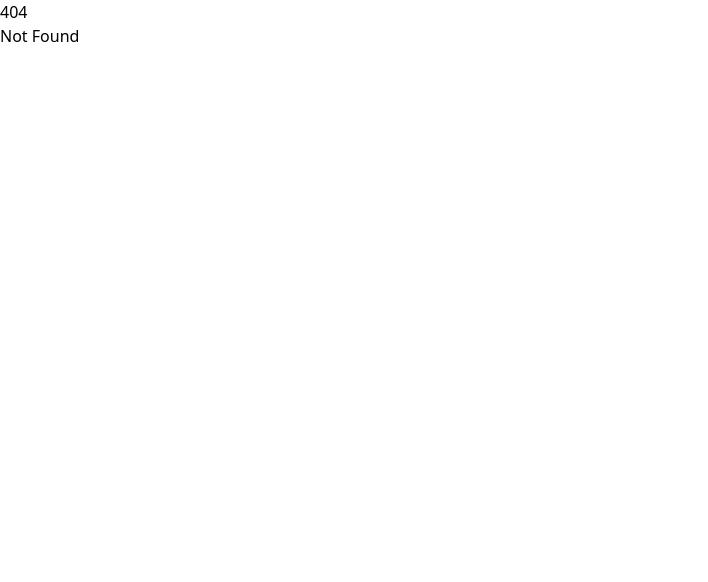
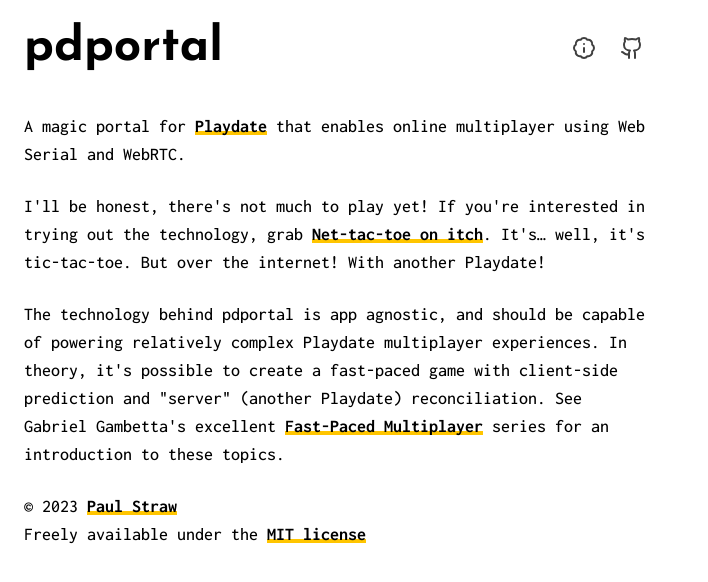
Before and after one commit to strawdynamics/pdportal, a SvelteKit app: page /about in a window 1280 px wide. Before the commit this address had no page. Shown: the top 582 px of the page, without its empty margins (0-708 px from the left). Built offline with nearby package versions, Linux system fonts and the light colour scheme.

Commit message:
Set up basic reusable components, style

```diff
--- /dev/null
+++ b/src/lib/components/appHeader/AppHeader.svelte
@@ -0,0 +1,29 @@
+<script lang="ts">
+	import { BadgeInfo, Github } from 'lucide-svelte'
+
+	import HeaderLink from './HeaderLink.svelte'
+	import Heading, { HeadingLevel } from '../text/Heading.svelte'
+</script>
+
+<header class="flex flex-row items-center justify-between">
+	<Heading level={HeadingLevel.H1}>
+		<a href="/">pdportal</a>
+	</Heading>
+
+	<nav>
+		<ul class="flex gap-4 text-neutral-700">
+			<HeaderLink href="/about">
+				<BadgeInfo />
+				<span class="sr-only">About</span>
+			</HeaderLink>
+
+			<HeaderLink
+				href="https://github.com/strawdynamics/pdportal"
+				target="_blank"
+			>
+				<Github />
+				<span class="sr-only">GitHub</span>
+			</HeaderLink>
+		</ul>
+	</nav>
+</header>
--- /dev/null
+++ b/src/lib/components/appHeader/HeaderLink.svelte
@@ -0,0 +1,12 @@
+<script lang="ts">
+	import type { HTMLAttributeAnchorTarget } from 'svelte/elements'
+
+	export let href: string
+	export let target: HTMLAttributeAnchorTarget = '_self'
+</script>
+
+<li>
+	<a {href} target={target === '_self' ? null : target} class="p-1 block">
+		<slot />
+	</a>
+</li>
--- /dev/null
+++ b/src/lib/components/text/Heading.svelte
@@ -0,0 +1,39 @@
+<script context="module" lang="ts">
+	export enum HeadingLevel {
+		H1,
+		H2,
+		H3,
+		H4,
+		H5,
+		H6
+	}
+
+	const headingLevelTags = Object.freeze({
+		[HeadingLevel.H1]: 'h1',
+		[HeadingLevel.H2]: 'h2',
+		[HeadingLevel.H3]: 'h3',
+		[HeadingLevel.H4]: 'h4',
+		[HeadingLevel.H5]: 'h5',
+		[HeadingLevel.H6]: 'h6'
+	})
+
+	const headingLevelClasses = Object.freeze({
+		[HeadingLevel.H1]: 'text-5xl font-bold font-display',
+		[HeadingLevel.H2]: 'h2',
+		[HeadingLevel.H3]: 'h3',
+		[HeadingLevel.H4]: 'h4',
+		[HeadingLevel.H5]: 'h5',
+		[HeadingLevel.H6]: 'h6'
+	})
+</script>
+
+<script lang="ts">
+	export let level: HeadingLevel
+
+	$: tag = headingLevelTags[level]
+	$: classes = headingLevelClasses[level]
+</script>
+
+<svelte:element this={tag} class={classes}>
+	<slot />
+</svelte:element>
--- /dev/null
+++ b/src/lib/components/text/Link.svelte
@@ -0,0 +1,14 @@
+<script lang="ts">
+	import type { HTMLAttributeAnchorTarget } from 'svelte/elements'
+
+	export let href: string
+	export let target: HTMLAttributeAnchorTarget = '_self'
+</script>
+
+<a
+	{href}
+	target={target === '_self' ? null : target}
+	on:click
+	class="relative active:top-[1px] border-b-pd-yellow border-b-4 font-bold inline-block leading-[10px] hover:leading-[8px]"
+	><slot /></a
+>
--- a/src/routes/+layout.svelte
+++ b/src/routes/+layout.svelte
@@ -1,5 +1,26 @@
 <script>
 	import '../app.css'
+
+	import AppHeader from '$lib/components/appHeader/AppHeader.svelte'
 </script>
 
-<slot />
+<svelte:head>
+	<link
+		rel="stylesheet"
+		type="text/css"
+		href="https://fonts.googleapis.com/css?family=Inconsolata:500,700"
+	/>
+	<link
+		rel="stylesheet"
+		type="text/css"
+		href="https://fonts.googleapis.com/css?family=Josefin+Sans:700"
+	/>
+</svelte:head>
+
+<main class="max-w-2xl p-6 text-lg">
+	<div class="mb-10">
+		<AppHeader />
+	</div>
+
+	<slot />
+</main>
--- /dev/null
+++ b/src/routes/about/+page.svelte
@@ -0,0 +1,44 @@
+<script lang="ts">
+	import Link from '$lib/components/text/Link.svelte'
+</script>
+
+<div class="flex flex-col gap-6">
+	<p>
+		A magic portal for <Link href="https://play.date" target="_blank"
+			>Playdate</Link
+		> that enables online multiplayer using Web Serial and WebRTC.
+	</p>
+
+	<p>
+		I'll be honest, there's not much to play yet! If you're interested in trying
+		out the technology, grab <Link
+			href="https://paulstraw.itch.io/net-tac-toe"
+			target="_blank">Net-tac-toe on itch</Link
+		>. It's… well, it's tic-tac-toe. But over the internet! With another
+		Playdate!
+	</p>
+
+	<p>
+		The technology behind pdportal is app agnostic, and should be capable of
+		powering relatively complex Playdate multiplayer experiences. In theory,
+		it's possible to create a fast-paced game with client-side prediction and
+		"server" (another Playdate) reconciliation. See Gabriel Gambetta's excellent <Link
+			href="https://www.gabrielgambetta.com/client-server-game-architecture.html"
+			target="_blank">Fast-Paced Multiplayer</Link
+		> series for an introduction to these topics.
+	</p>
+
+	<div>
+		<p>
+			© 2023 <Link href="https://paulstraw.com" target="_blank">Paul Straw</Link
+			>
+		</p>
+
+		<p>
+			Freely available under the <Link
+				href="https://github.com/strawdynamics/pdportal/blob/main/LICENSE"
+				target="_blank">MIT license</Link
+			>
+		</p>
+	</div>
+</div>
--- a/tailwind.config.js
+++ b/tailwind.config.js
@@ -2,7 +2,17 @@
 export default {
 	content: ['./src/**/*.{html,js,svelte,ts}'],
 	theme: {
-		extend: {}
+		fontFamily: {
+			sans: ['Inconsolata', 'monospace', 'sans-serif'],
+			display: ['Josefin Sans', 'sans-serif']
+		},
+		extend: {
+			colors: {
+				pd: {
+					yellow: '#ffc500'
+				}
+			}
+		}
 	},
 	plugins: []
-};
+}
```
